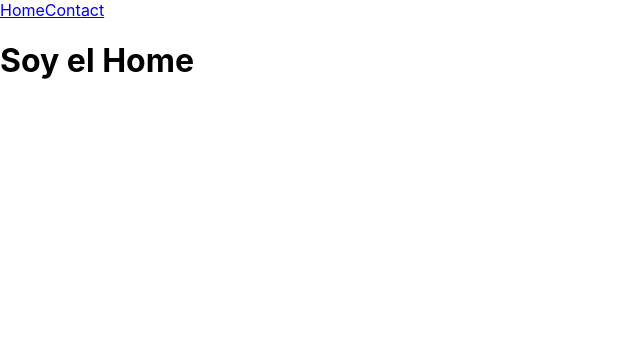
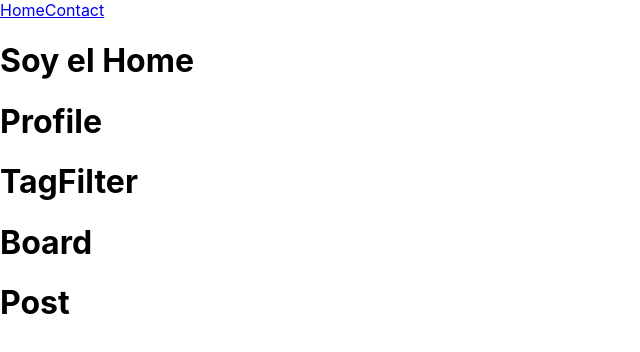
Before and after one commit to clau-lopez/my-blog, a React (Create React App) app: page / in a window 1280 px wide. Shown: the top 352 px of the page, without its empty margins (0-640 px from the left). Built offline with nearby package versions, Linux system fonts and the light colour scheme.

Commit message:
ADD: Board, Post, Profile and TagFilter components

```diff
--- /dev/null
+++ b/src/components/Board.js
@@ -0,0 +1,12 @@
+import React from "react";
+import Post from "./Post";
+
+const Board = () => {
+  return (
+    <>
+      <h1> Board </h1>
+      <Post />
+    </>
+  );
+};
+export default Board;
--- a/src/components/Home.js
+++ b/src/components/Home.js
@@ -1,6 +1,16 @@
 import React from "react";
+import Board from "./Board";
+import Profile from "./Profile";
+import TagFilter from "./TagFilter";
 
 const Home = () => {
-  return <h1> Soy el Home </h1>;
+  return (
+    <>
+      <h1> Soy el Home </h1>
+      <Profile />
+      <TagFilter />
+      <Board />
+    </>
+  );
 };
 export default Home;
--- /dev/null
+++ b/src/components/Post.js
@@ -0,0 +1,6 @@
+import React from "react";
+
+const Post = () => {
+  return <h1> Post </h1>;
+};
+export default Post;
--- /dev/null
+++ b/src/components/Profile.js
@@ -0,0 +1,6 @@
+import React from "react";
+
+const Profile = () => {
+  return <h1> Profile </h1>;
+};
+export default Profile;
--- /dev/null
+++ b/src/components/TagFilter.js
@@ -0,0 +1,6 @@
+import React from "react";
+
+const TagFilter = () => {
+  return <h1> TagFilter </h1>;
+};
+export default TagFilter;
```
Also changed, not shown: src/App.js (line endings or trailing spaces).
